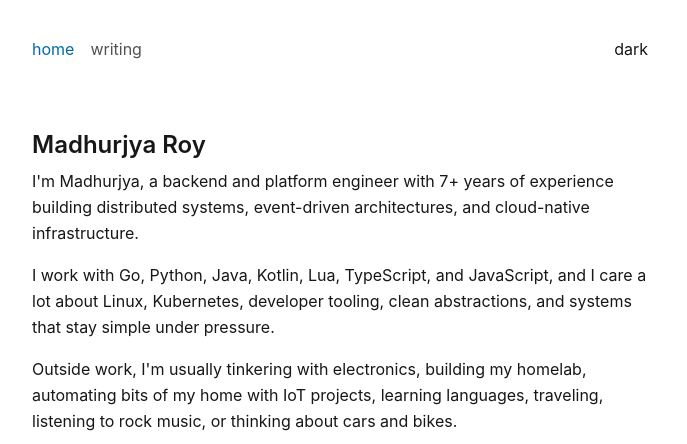
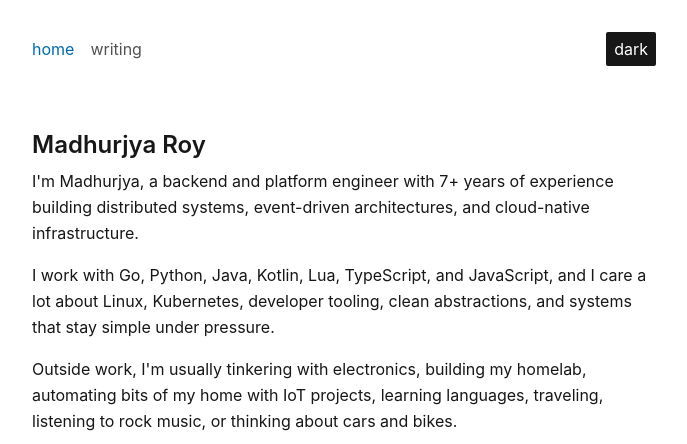
Before and after one commit to mroyme/website, an Astro site: page / in a window 1280 px wide. In both pictures the pointer is over the button "dark". Shown: the top 444 px of the page, without its empty margins (296-983 px from the left). Built offline with nearby package versions, Linux system fonts and the light colour scheme; Astro itself is replaced by a stand-in of ours.

Commit message:
style: improve header button hover state

```diff
--- a/src/components/Header.astro
+++ b/src/components/Header.astro
@@ -70,11 +70,14 @@ import HeaderLink from "./HeaderLink.astro";
     cursor: pointer;
     font: inherit;
     padding: 0.25rem 0.5rem;
-    transition: color 150ms ease;
+    transition:
+      background-color 150ms ease,
+      color 150ms ease;
   }
 
   button:hover {
-    color: var(--foreground);
+    background: var(--foreground);
+    color: var(--background);
   }
 
   @media (max-width: 720px) {
```
